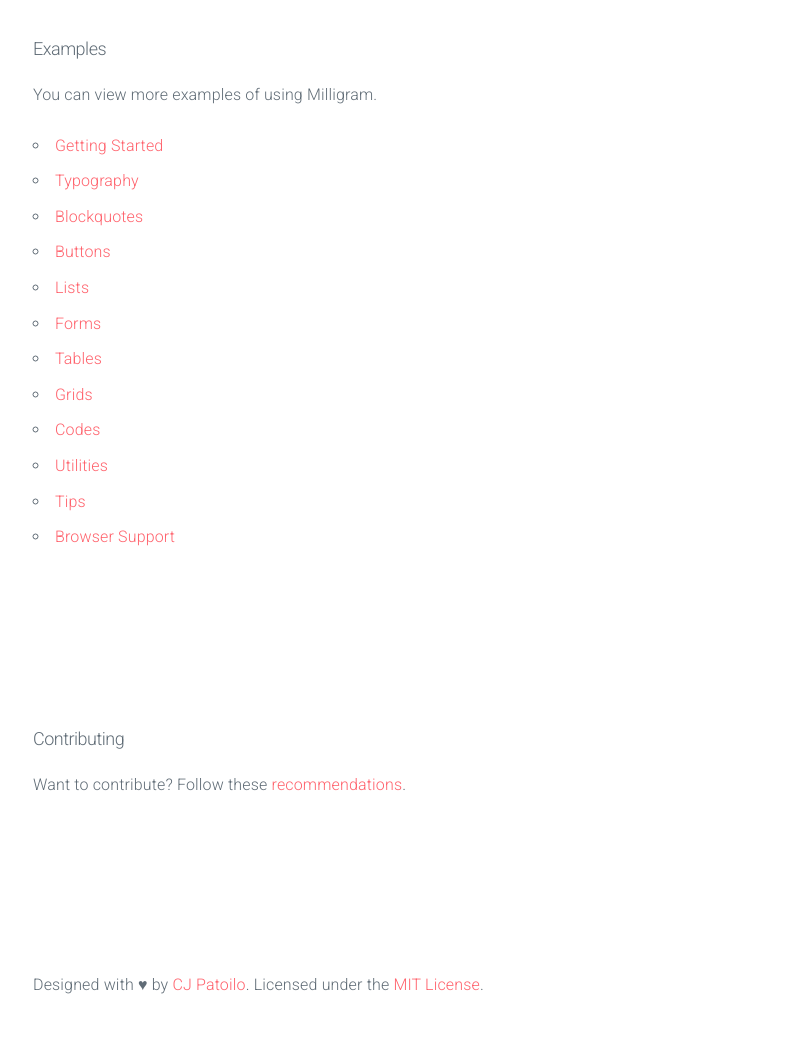
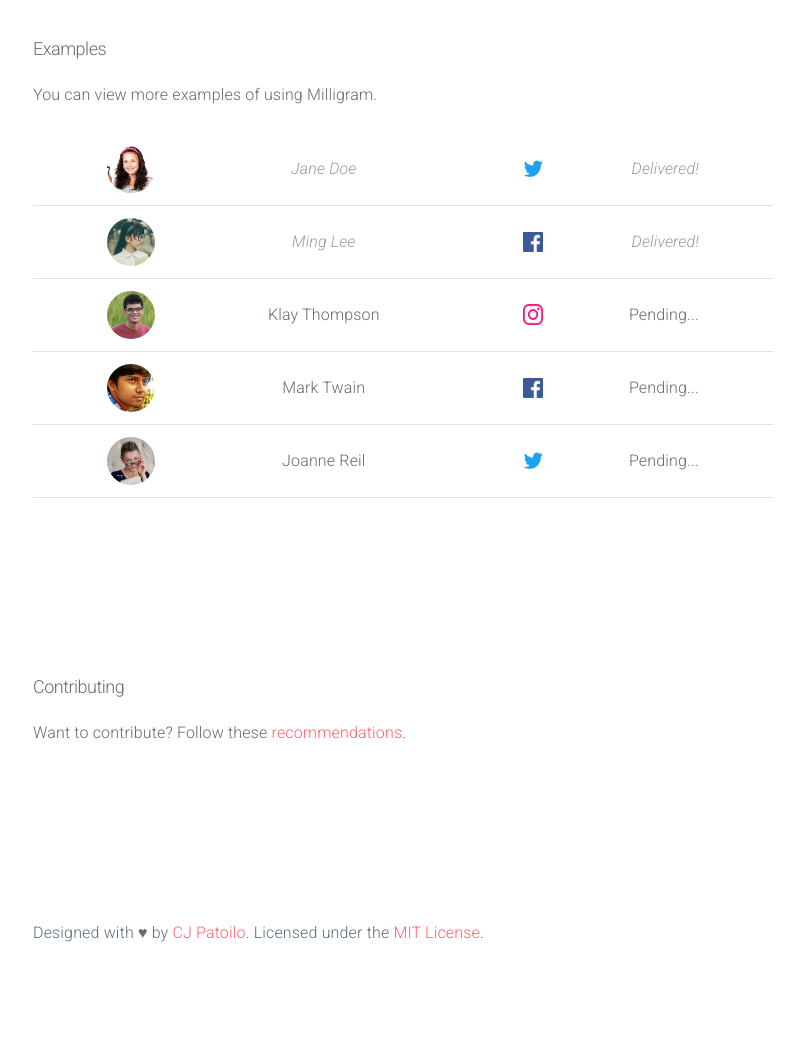
Before and after one commit to brunotag/MsgBlast, a website: page src/index.html in a window 1280 px wide. Shown: the part 840-1890 px from the top of the page, without its empty margins (237-1041 px from the left). Drawn offline with Linux system fonts and the light colour scheme; files whose address does not match are found by name.

Commit message:
add stub of "sending" window

```diff
--- a/src/index.html
+++ b/src/index.html
@@ -10,6 +10,7 @@
 		<link rel="stylesheet" href="lib/normalize.css/normalize.css">
 		<link rel="stylesheet" href="lib/milligram/dist/milligram.min.css">
 		<link rel="stylesheet" href="styles/main.css">
+		<link rel="stylesheet" href="styles/table.css">
 	</head>
 	<body>
 
@@ -23,20 +24,40 @@
 				<h5 class="title">Examples</h5>
 				<p>You can view more examples of using Milligram.</p>
 				<p>
-					<ul>
-						<li><a href="https://milligram.github.io/#getting-started" title="Getting Started">Getting Started</a></li>
-						<li><a href="https://milligram.github.io/#typography" title="Typography">Typography</a></li>
-						<li><a href="https://milligram.github.io/#blockquotes" title="Blockquotes">Blockquotes</a></li>
-						<li><a href="https://milligram.github.io/#buttons" title="Buttons">Buttons</a></li>
-						<li><a href="https://milligram.github.io/#lists" title="Lists">Lists</a></li>
-						<li><a href="https://milligram.github.io/#forms" title="Forms">Forms</a></li>
-						<li><a href="https://milligram.github.io/#tables" title="Tables">Tables</a></li>
-						<li><a href="https://milligram.github.io/#grids" title="Grids">Grids</a></li>
-						<li><a href="https://milligram.github.io/#codes" title="Codes">Codes</a></li>
-						<li><a href="https://milligram.github.io/#utilities" title="Utilities">Utilities</a></li>
-						<li><a href="https://milligram.github.io/#tips" title="Tips">Tips</a></li>
-						<li><a href="https://milligram.github.io/#browser-support" title="Browser Support">Browser Support</a></li>
-					</ul>
+					<table class="balanced delivery">
+					<tbody>
+						<tr class="delivered">
+							<td><img class="face" src="/images/faces/face1.png" alt="Jane Doe" title="Jane Doe"></td>
+							<td>Jane Doe</td>
+							<td><img class="icon social" src="/images/social/twitter.png" alt="twitter" title="twitter"></td>
+							<td>Delivered!</td>
+						</tr>
+						<tr class="delivered">
+							<td><img class="face" src="/images/faces/face2.png" alt="Ming Lee" title="Ming Lee"></td>
+							<td>Ming Lee</td>
+							<td><img class="icon social" src="/images/social/facebook.png" alt="facebook" title="facebook"></td>
+							<td>Delivered!</td>
+						</tr>
+						<tr>
+							<td><img class="face" src="/images/faces/face3.png" alt="Klay Thompson" title="Klay Thompson"></td>
+							<td>Klay Thompson</td>
+							<td><img class="icon social" src="/images/social/instagram.png" alt="instagram" title="instagram"></td>
+							<td>Pending...</td>
+						</tr>
+						<tr>
+							<td><img class="face" src="/images/faces/face4.png" alt="Mark Twain" title="Mark Twain"></td>
+							<td>Mark Twain</td>
+							<td><img class="icon social" src="/images/social/facebook.png" alt="facebook" title="facebook"></td>
+							<td>Pending...</td>
+						</tr>
+						<tr>
+							<td><img class="face" src="/images/faces/face5.png" alt="Mark Twain" title="Joanne Reil"></td>
+							<td>Joanne Reil</td>
+							<td><img class="icon social" src="/images/social/twitter.png" alt="twitter" title="twitter"></td>
+							<td>Pending...</td>
+						</tr>
+					</tbody>
+					</table>
 				</p>
 			</section>
 
--- a/src/styles/main.css
+++ b/src/styles/main.css
@@ -9,11 +9,15 @@
 }
 
 #home {
-	background: #f4f5f6;
+	background: #fff;
 	height: 100vh;
 	position: relative;
 	max-height: 100vh;
 	min-width: 100vw;
+}
+
+img.icon{
+	width: 1.3em;
 }
 
 .logo {
@@ -22,3 +26,13 @@
 	top: 50%;
 	transform: translate(-50%, -50%);
 }
+
+img.circle {
+    border-radius: 50%;
+}
+
+img.face {
+    border-radius: 50%;
+	width: 3em;
+	height: 3em;
+}
--- /dev/null
+++ b/src/styles/table.css
@@ -0,0 +1,23 @@
+table.balanced tr{
+	line-height: 1rem;
+}
+
+table.balanced td{
+	text-align: center;
+    vertical-align: middle;
+}
+
+table.balanced td:first-child{
+	text-align: left;
+    padding-left: 10%;
+}
+
+table.balanced td:last-child{
+	text-align: right;
+    padding-right: 10%;
+}
+
+table.delivery tr.delivered{
+    color: #999999;
+    font-style: oblique;
+}
```
Also changed, not shown: dist/images/faces/face1.png (added), dist/images/faces/face2.png (added), dist/images/faces/face3.png (added), dist/images/faces/face4.png (added), dist/images/faces/face5.png (added), dist/images/social/facebook.png (added), dist/images/social/instagram.png (added), dist/images/social/twitter.png (added), dist/index.html, dist/styles/main.css, dist/styles/table.css (added), src/images/faces/face1.png (added), src/images/faces/face2.png (added), src/images/faces/face3.png (added), 5 more files.
